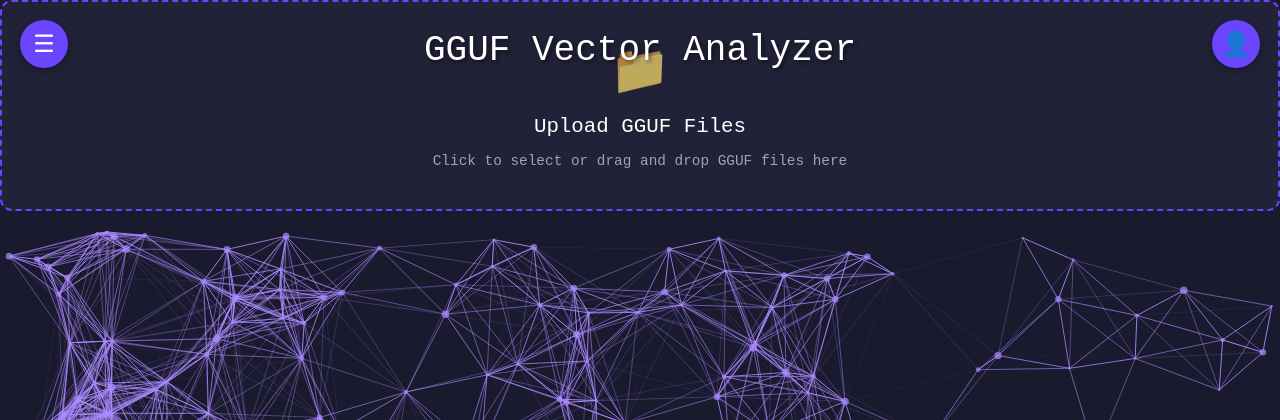
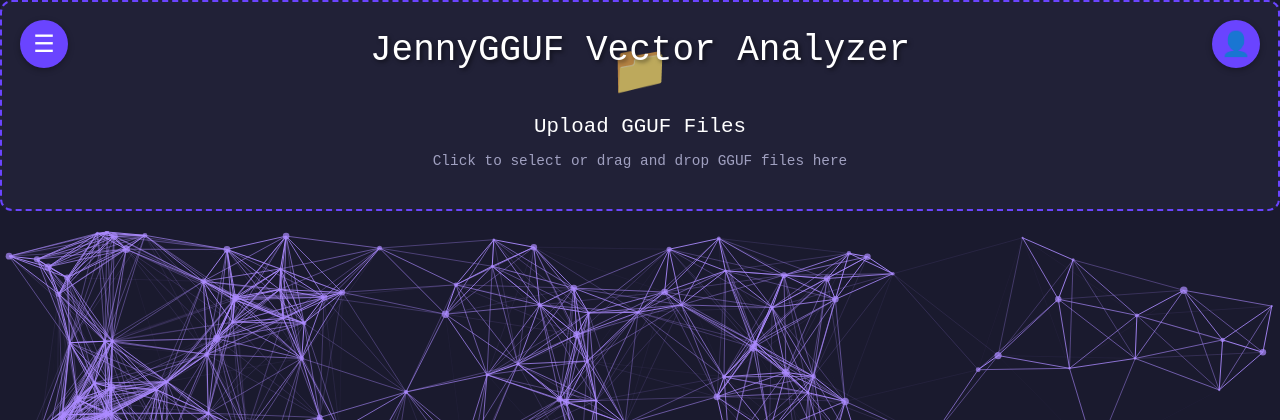
Before and after one commit to h0ffy/JennyGGuF, a Python web app: template app/templates/index.html in a window 1280 px wide. Shown: the top 420 px of the page. Run offline with Jinja, Linux system fonts and the light colour scheme; the template is opened without the code that fills it, so the values that code supplies are empty; some libraries are stand-ins or nearby versions.

Commit message:
Update index.html

```diff
--- a/app/templates/index.html
+++ b/app/templates/index.html
@@ -3,7 +3,7 @@
 <head>
     <meta charset="UTF-8">
     <meta name="viewport" content="width=device-width, initial-scale=1.0">
-    <title>GGUF Vector Analyzer</title>
+    <title>JennyGGUF Vector Analyzer</title>
     <style>
         body {
             margin: 0;
@@ -619,7 +619,7 @@
 </head>
 <body>
     <div id="headerContainer">
-        <div id="pageTitle">GGUF Vector Analyzer</div>
+        <div id="pageTitle">JennyGGUF Vector Analyzer</div>
     </div>
 
     <div id="navMenuContainer">
```
